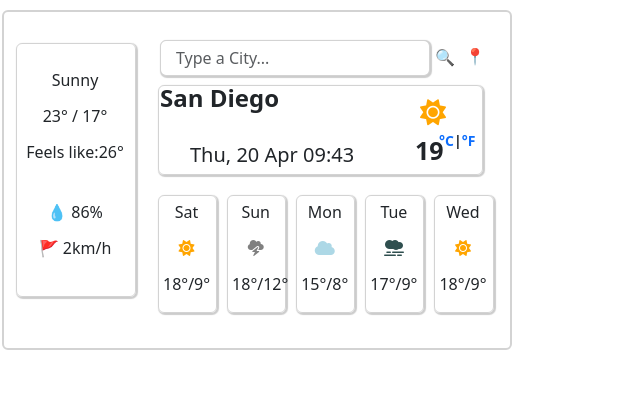
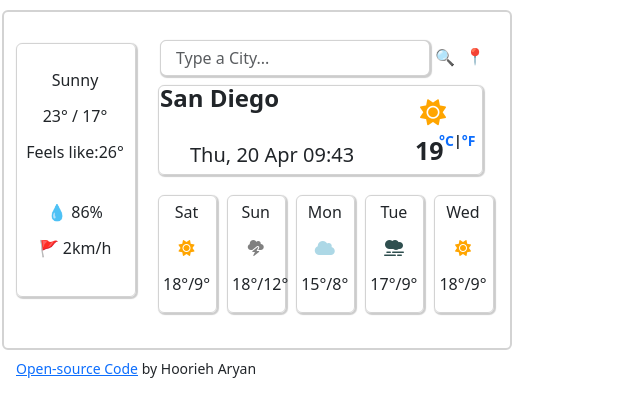
Before and after one commit to HooriehAryan/weather-app, a plain HTML site: page index final.html in a window 1280 px wide. Shown: the whole page, without its empty margins (0-640 px from the left). Drawn offline with nearby package versions, Linux system fonts and the light colour scheme.

Commit message:
add opensource Link

```diff
--- a/index final.html
+++ b/index final.html
@@ -97,7 +97,14 @@
         <p>🚩 <span id="windSpeed">2</span>km/h</p>
         <br />
       </div>
+      <div class="opecsourceLink">
+        <a href="https://github.com/HooriehAryan/weather-app" target="_blank"
+          >Open-source Code</a
+        >
+        by Hoorieh Aryan
+      </div>
     </div>
+
     <script src="src/index.js"></script>
   </body>
 </html>
--- a/src/style final.css
+++ b/src/style final.css
@@ -156,3 +156,9 @@ input[type="search"] {
 .smug-icon {
   color: darkslategray;
 }
+
+.opecsourceLink {
+  position: relative;
+  font-size: 14px;
+  top: 80px;
+}
```
